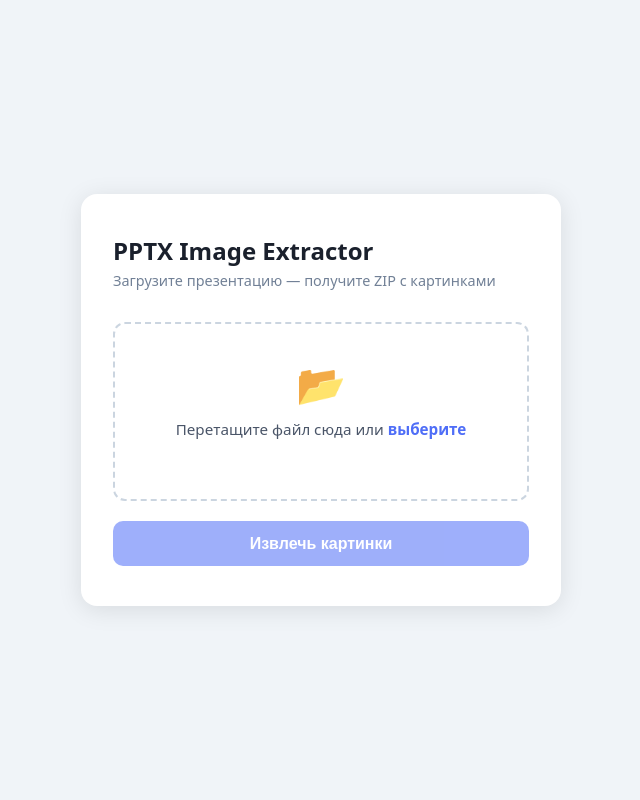
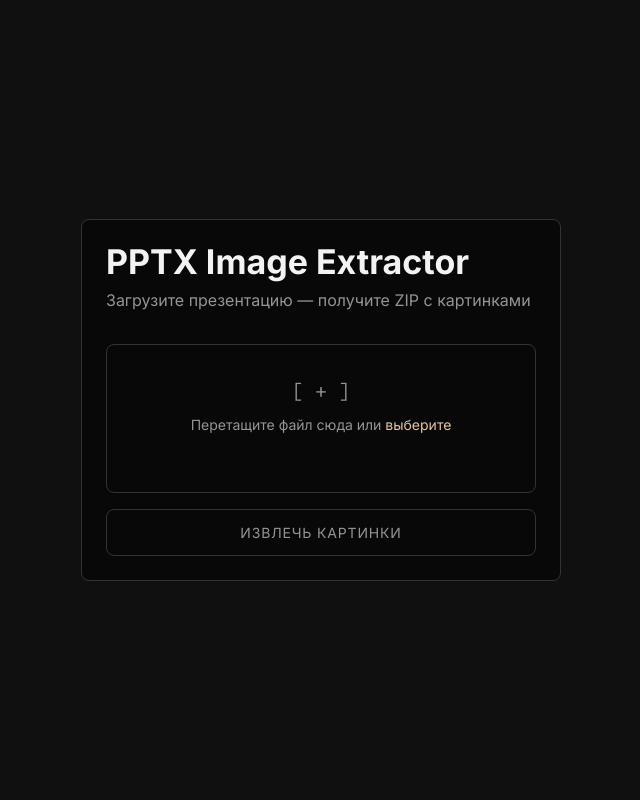
Before and after one commit to stainephone-gif/PDF, a Flask app: page / in a window 1280 px wide. Shown: the whole page, without its empty margins (319-959 px from the left). Run offline with Flask 3, Linux system fonts and the light colour scheme.

Commit message:
Apply Hyperstudio dark terminal design system
Replace light theme with monochrome dark UI: #101010/#080808 backgrounds,
#F3F3F3 text, Amber Glow (#E7C59A) accents, Neon Green (#00AC5C) for success
states. Inter replaces system font; IBM Plex Mono adds technical monospace
contrast for labels, file names, and status messages.

https://claude.ai/code/session_01QYH6YwRstKBAsuWgS7VWWR

```diff
--- a/templates/index.html
+++ b/templates/index.html
@@ -4,12 +4,16 @@
   <meta charset="UTF-8" />
   <meta name="viewport" content="width=device-width, initial-scale=1.0" />
   <title>PPTX Image Extractor</title>
+  <link rel="preconnect" href="https://fonts.googleapis.com" />
+  <link rel="preconnect" href="https://fonts.gstatic.com" crossorigin />
+  <link href="https://fonts.googleapis.com/css2?family=Inter:wght@400;700&family=IBM+Plex+Mono:wght@400&display=swap" rel="stylesheet" />
   <style>
     *, *::before, *::after { box-sizing: border-box; margin: 0; padding: 0; }
 
     body {
-      font-family: system-ui, -apple-system, sans-serif;
-      background: #f0f4f8;
+      font-family: 'Inter', sans-serif;
+      background: #101010;
+      color: #F3F3F3;
       min-height: 100vh;
       display: flex;
       align-items: center;
@@ -18,31 +22,33 @@
     }
 
     .card {
-      background: #fff;
-      border-radius: 16px;
-      box-shadow: 0 4px 24px rgba(0,0,0,.10);
-      padding: 2.5rem 2rem;
+      background: #080808;
+      border: 1px solid #333333;
+      border-radius: 8px;
+      padding: 24px;
       width: 100%;
       max-width: 480px;
     }
 
     h1 {
-      font-size: 1.5rem;
+      font-size: 34px;
       font-weight: 700;
-      color: #1a202c;
-      margin-bottom: .25rem;
+      color: #F3F3F3;
+      line-height: 1.07;
+      letter-spacing: -0.007px;
+      margin-bottom: 8px;
     }
 
     .subtitle {
-      color: #718096;
-      font-size: .9rem;
-      margin-bottom: 2rem;
+      color: #949494;
+      font-size: 16px;
+      line-height: 1.5;
+      margin-bottom: 32px;
     }
 
-    /* Drop zone */
     .drop-zone {
-      border: 2px dashed #cbd5e0;
-      border-radius: 12px;
+      border: 1px solid #333333;
+      border-radius: 8px;
       padding: 2rem 1rem;
       text-align: center;
       cursor: pointer;
@@ -51,8 +57,8 @@
     }
 
     .drop-zone:hover, .drop-zone.dragover {
-      border-color: #4f6ef7;
-      background: #eef2ff;
+      border-color: #E7C59A;
+      background: rgba(231, 197, 154, 0.04);
     }
 
     .drop-zone input[type="file"] {
@@ -62,92 +68,106 @@
       cursor: pointer;
     }
 
-    .drop-icon { font-size: 2.5rem; margin-bottom: .5rem; }
+    .drop-icon {
+      font-family: 'IBM Plex Mono', monospace;
+      font-size: 1.25rem;
+      color: #949494;
+      margin-bottom: 10px;
+    }
 
     .drop-label {
-      color: #4a5568;
-      font-size: .95rem;
+      color: #949494;
+      font-size: 14px;
+      line-height: 1.5;
     }
 
     .drop-label span {
-      color: #4f6ef7;
-      font-weight: 600;
+      color: #E7C59A;
     }
 
     .file-name {
-      margin-top: .75rem;
-      font-size: .85rem;
-      color: #4f6ef7;
-      font-weight: 500;
+      margin-top: 10px;
+      font-size: 13px;
+      color: #E7C59A;
+      font-family: 'IBM Plex Mono', monospace;
+      letter-spacing: -0.037em;
       min-height: 1.2em;
     }
 
-    /* Button */
     .btn {
       display: block;
       width: 100%;
-      margin-top: 1.25rem;
-      padding: .85rem;
-      border: none;
-      border-radius: 10px;
-      background: #4f6ef7;
-      color: #fff;
-      font-size: 1rem;
-      font-weight: 600;
+      margin-top: 16px;
+      padding: 14px;
+      border: 1px solid #333333;
+      border-radius: 8px;
+      background: #FFFFFF;
+      color: #101010;
+      font-family: 'Inter', sans-serif;
+      font-size: 14px;
+      font-weight: 400;
+      letter-spacing: 0.06em;
+      text-transform: uppercase;
       cursor: pointer;
-      transition: background .2s, opacity .2s;
+      transition: background .15s, color .15s;
     }
 
-    .btn:hover { background: #3a56d4; }
-    .btn:disabled { opacity: .55; cursor: not-allowed; }
+    .btn:hover { background: #F3F3F3; }
+    .btn:disabled {
+      background: transparent;
+      color: #949494;
+      border-color: #333333;
+      cursor: not-allowed;
+    }
 
-    /* Progress */
     .progress-wrap {
       display: none;
-      margin-top: 1.25rem;
+      margin-top: 16px;
     }
 
     .progress-bar-bg {
-      background: #e2e8f0;
+      background: #333333;
       border-radius: 999px;
-      height: 8px;
+      height: 2px;
       overflow: hidden;
     }
 
     .progress-bar {
       height: 100%;
       width: 0%;
-      background: #4f6ef7;
+      background: #E7C59A;
       border-radius: 999px;
       transition: width .3s;
     }
 
     .progress-label {
-      margin-top: .5rem;
-      font-size: .85rem;
-      color: #718096;
-      text-align: center;
+      margin-top: 8px;
+      font-size: 13px;
+      color: #949494;
+      font-family: 'IBM Plex Mono', monospace;
+      letter-spacing: -0.022em;
     }
 
-    /* Message */
     .message {
-      margin-top: 1rem;
-      padding: .75rem 1rem;
+      margin-top: 16px;
+      padding: 12px 16px;
       border-radius: 8px;
-      font-size: .9rem;
+      font-size: 13px;
+      font-family: 'IBM Plex Mono', monospace;
+      letter-spacing: -0.022em;
       display: none;
     }
 
     .message.error {
-      background: #fff5f5;
-      color: #c53030;
-      border: 1px solid #feb2b2;
+      background: rgba(197, 48, 48, 0.08);
+      color: #F3F3F3;
+      border: 1px solid rgba(197, 48, 48, 0.3);
     }
 
     .message.success {
-      background: #f0fff4;
-      color: #276749;
-      border: 1px solid #9ae6b4;
+      background: rgba(0, 172, 92, 0.08);
+      color: #00AC5C;
+      border: 1px solid rgba(0, 172, 92, 0.3);
     }
   </style>
 </head>
@@ -158,7 +178,7 @@
 
     <div class="drop-zone" id="dropZone">
       <input type="file" accept=".pptx" id="fileInput" />
-      <div class="drop-icon">📂</div>
+      <div class="drop-icon">[ + ]</div>
       <div class="drop-label">Перетащите файл сюда или <span>выберите</span></div>
       <div class="file-name" id="fileName"></div>
     </div>
```
Also changed, not shown: index.html (+94 -32 lines).
